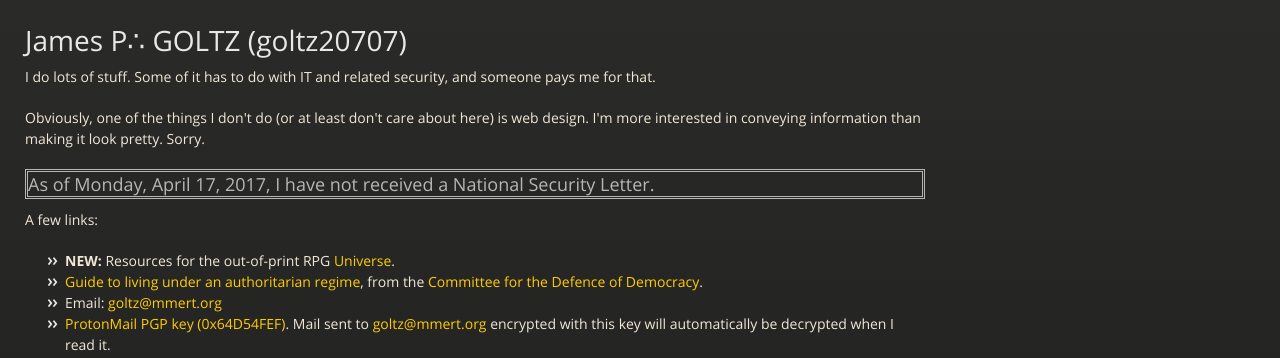
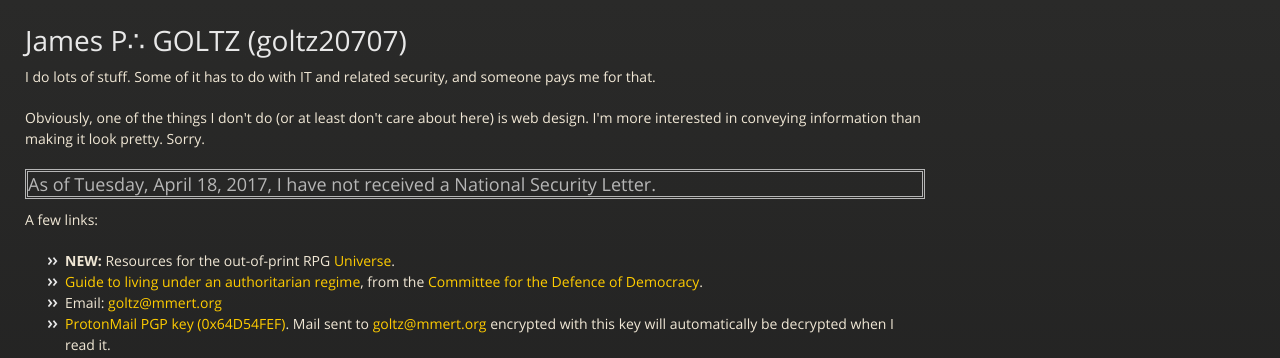
Before and after one commit to goltz20707/goltz20707.github.io, a Jekyll site: the page built from index.html, in a window 1280 px wide. Shown: the top 358 px of the page. Built offline with Jekyll 4.4.1, drawn with Linux system fonts in a browser that asks for light colours.

Commit message:
Update nsl.html

```diff
--- a/_includes/nsl.html
+++ b/_includes/nsl.html
@@ -4,6 +4,6 @@ date '+%A, %B %e, %Y,'
 
 <h3 style="border: double">As of
 
-Monday, April 17, 2017,
+Tuesday, April 18, 2017,
 
 I have not received a National Security Letter.</h3>
```
